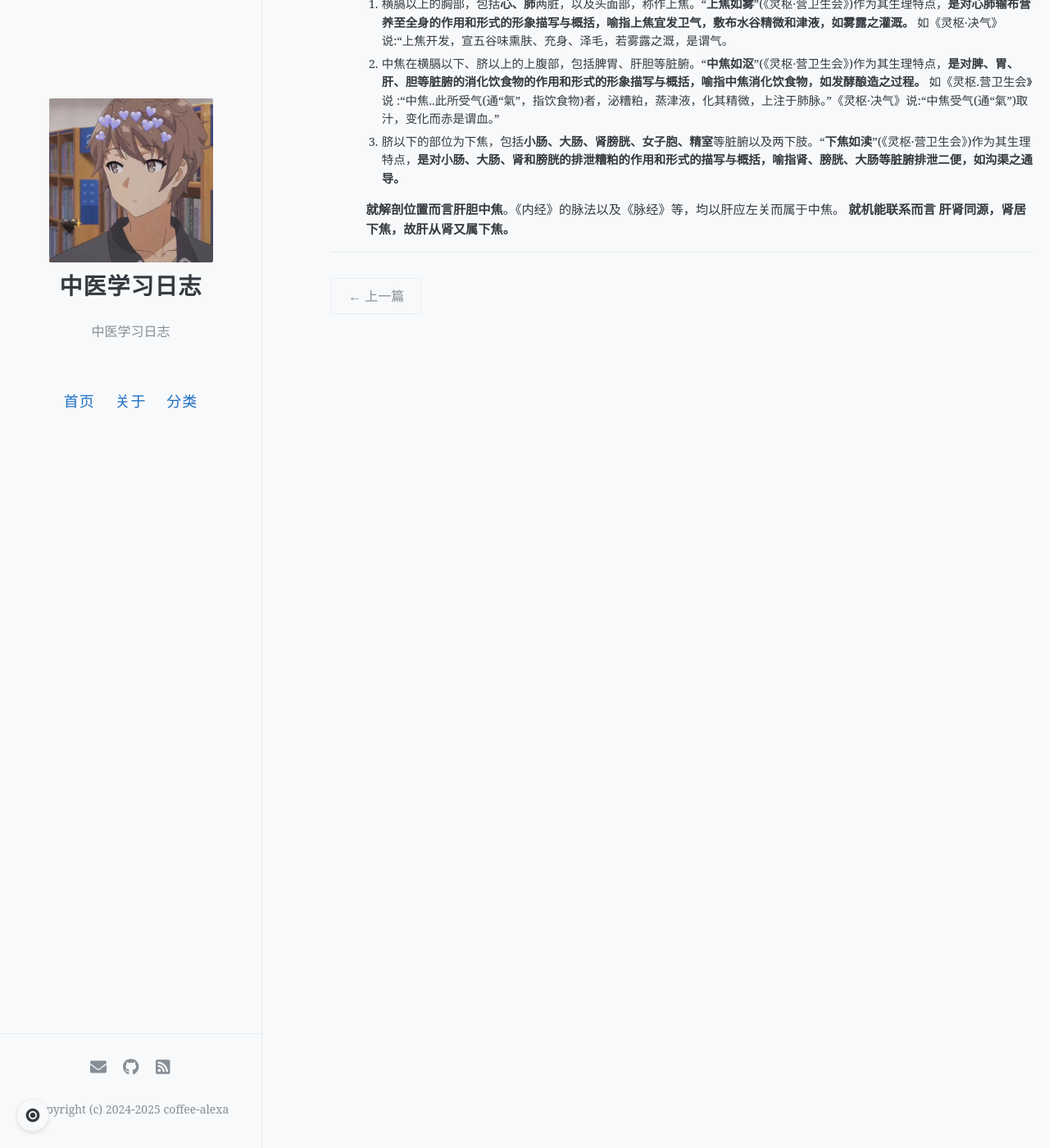
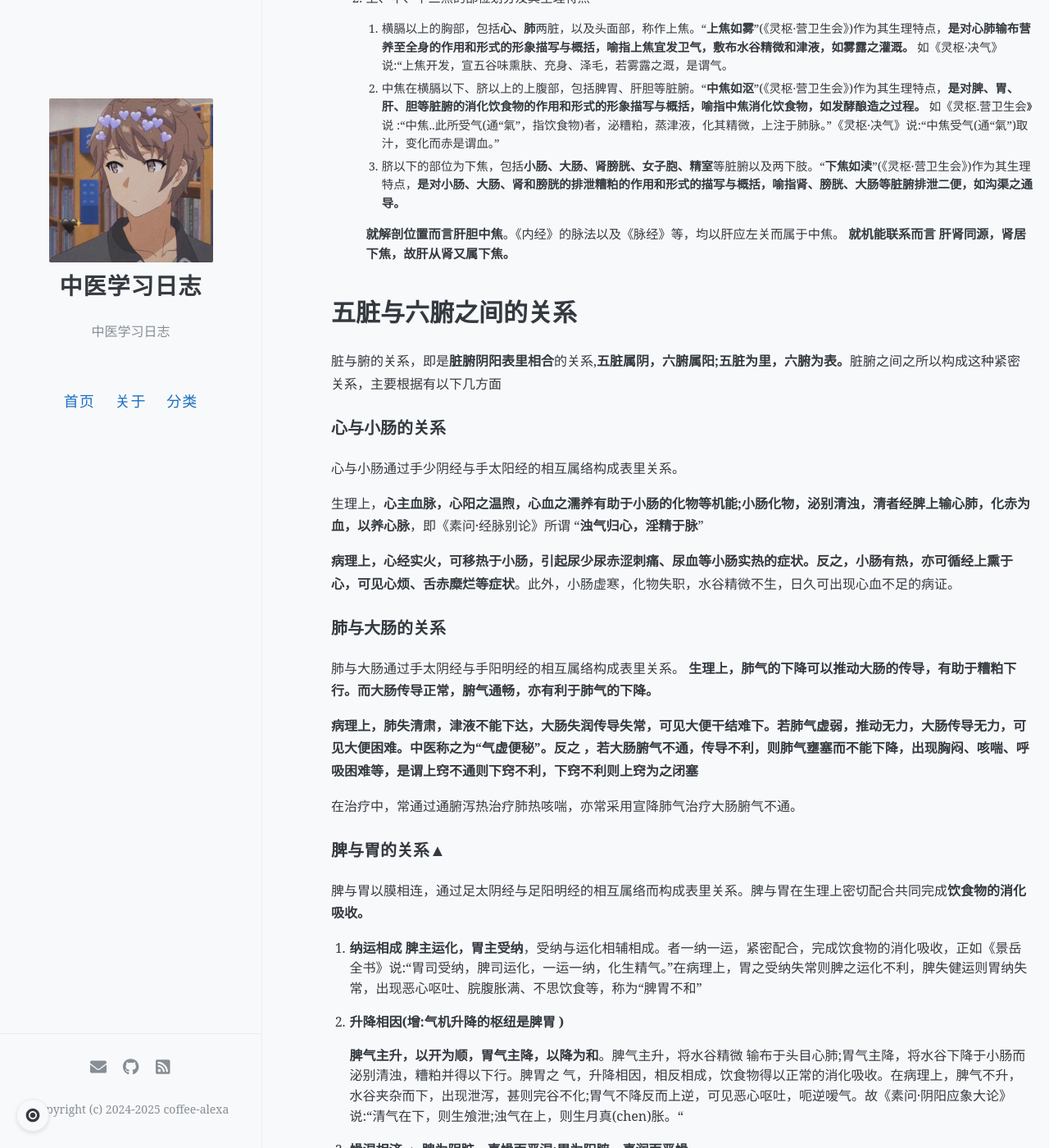
Before and after one commit to coffee-alexa/coffee-alexa.github.io, a Jekyll site: the page built from _posts/2025-02-02-六腑.md, in a window 1280 px wide and 1400 px high, scrolled down 3100 px. Shown: the whole window at 82% size. Built offline with Jekyll 4.4.1, drawn with Linux system fonts in a browser that asks for light colours; a script that is not in the unit is left out; some of the changed text lies outside the part shown.

Commit message:
Update 2025-02-02-六腑.md

```diff
--- a/_posts/2025-02-02-六腑.md
+++ b/_posts/2025-02-02-六腑.md
@@ -9,7 +9,7 @@ author: jia
 
 ---
 
-### 六腑的生理功能
+# 六腑的生理功能
 
 六腑，即**胆、胃、小肠、大肠、膀胱、三焦**六个脏器的总称。
 其共同生理特点是**传化(谷)物而不藏(精气)，实而不能满。**
@@ -128,3 +128,53 @@ author: jia
 
       **就解剖位置而言肝胆中焦**。《内经》的脉法以及《脉经》等，均以肝应左关而属于中焦。
       **就机能联系而言 肝肾同源，肾居下焦，故肝从肾又属下焦。**
+
+# 五脏与六腑之间的关系
+
+脏与腑的关系，即是**脏腑阴阳表里相合**的关系,**五脏属阴，六腑属阳;五脏为里，六腑为表。**脏腑之间之所以构成这种紧密关系，主要根据有以下几方面
+
+### 心与小肠的关系
+
+心与小肠通过手少阴经与手太阳经的相互属络构成表里关系。
+
+生理上，**心主血脉，心阳之温煦，心血之濡养有助于小肠的化物等机能;小肠化物，泌别清浊，清者经脾上输心肺，化赤为血，以养心脉**，即《素问·经脉别论》所谓 “**浊气归心，淫精于脉**"
+
+**病理上，心经实火，可移热于小肠，引起尿少尿赤涩刺痛、尿血等小肠实热的症状。反之，小肠有热，亦可循经上熏于心，可见心烦、舌赤糜烂等症状**。此外，小肠虚寒，化物失职，水谷精微不生，日久可出现心血不足的病证。
+
+### 肺与大肠的关系
+
+肺与大肠通过手太阴经与手阳明经的相互属络构成表里关系。
+**生理上，肺气的下降可以推动大肠的传导，有助于糟粕下行。而大肠传导正常，腑气通畅，亦有利于肺气的下降。**
+
+**病理上，肺失清肃，津液不能下达，大肠失润传导失常，可见大便干结难下。若肺气虚弱，推动无力，大肠传导无力，可见大便困难。中医称之为“气虚便秘”。反之 ，若大肠腑气不通，传导不利，则肺气壅塞而不能下降，出现胸闷、咳喘、呼吸困难等，是谓上窍不通则下窍不利，下窍不利则上窍为之闭塞**
+
+在治疗中，常通过通腑泻热治疗肺热咳喘，亦常采用宣降肺气治疗大肠腑气不通。
+
+### 脾与胃的关系▲
+
+脾与胃以膜相连，通过足太阴经与足阳明经的相互属络而构成表里关系。脾与胃在生理上密切配合共同完成**饮食物的消化吸收。**
+
+1. **纳运相成**
+   **脾主运化，胃主受纳**，受纳与运化相辅相成。者一纳一运，紧密配合，完成饮食物的消化吸收，正如《景岳全书》说:“胃司受纳，脾司运化，一运一纳，化生精气。”在病理上，胃之受纳失常则脾之运化不利，脾失健运则胃纳失常，出现恶心呕吐、脘腹胀满、不思饮食等，称为“脾胃不和”
+
+2. **升降相因(增:气机升降的枢纽是脾胃 )**
+
+   **脾气主升，以开为顺，胃气主降，以降为和**。脾气主升，将水谷精微 输布于头目心肺;胃气主降，将水谷下降于小肠而泌别清浊，糟粕并得以下行。脾胃之 气，升降相因，相反相成，饮食物得以正常的消化吸收。在病理上，脾气不升，水谷夹杂而下，出现泄泻，甚则完谷不化;胃气不降反而上逆，可见恶心呕吐，呃逆嗳气。故《素问·阴阳应象大论》说:“清气在下，则生飧泄;浊气在上，则生月真(chen)胀。“
+
+3. **燥湿相济 ▲**
+   **脾为阴脏，喜燥而恶湿;胃为阳腑，喜润而恶燥。**
+
+### 肝与胆的关系
+
+**胆附于肝**，通过足厥阴经与足少阳经的互为属络构成表2里关系。
+
+1. **同司疏泄**
+   肝主疏泄，分泌胆汁;胆附于肝，藏泄胆汁。两者协调合作，疏利胆汁于小肠，帮助脾胄消化饮食物。肝气疏泄正常，促进胆汁的分泌和排泄;而胆汁排泄无阻，又有利于肝气疏泄的正常发挥。在 病理上，若肝气郁滞，可影响胆汁疏利;胆腑郁热， 也可影响肝气疏泄。最终均可导致肝胆气滞肝胆湿热，或郁而化火、肝胆火旺之证。
+2. **共主勇怯**
+   《素问·灵兰秘典论》说:“**肝者，将军之官，谋虑出焉。胆者，中正之官，决断出焉。**”胆主决断与人的勇怯有关，而决断又基于肝之谋虑，肝胆相互配合情志活动正常，处事果断。如《类经·藏象类》说:1胆附于肝，相为表里。肝气虽强，非胆不断。肝胆相济，勇敢乃成。”实际上，肝胆共主勇怯是以两者同司疏泄为生理学基础的。在病理上，若肝胆气滞，或胆郁痰扰，均可导致情志抑郁或惊恐胆怯等病证。
+
+### 肾与膀胱的关系
+
+肾与膀胱通过足少阴经与足太阳经的相互属络构成了表里关系。
+
+在生理上，肾为主水之脏，开窍于二阴;膀胱为津液之府。**肾与膀胱相互协作，共同完成尿液的生成贮存与排泄**。膀胱的汇聚水液及贮尿排尿，取决于肾气的盛衰。肾气充足，蒸化及固摄作用正常发挥则尿液正常生成，贮于膀胱并有度地排泄。膀胱贮尿排尿 有度，也有利于肾气的主水作用,
```
